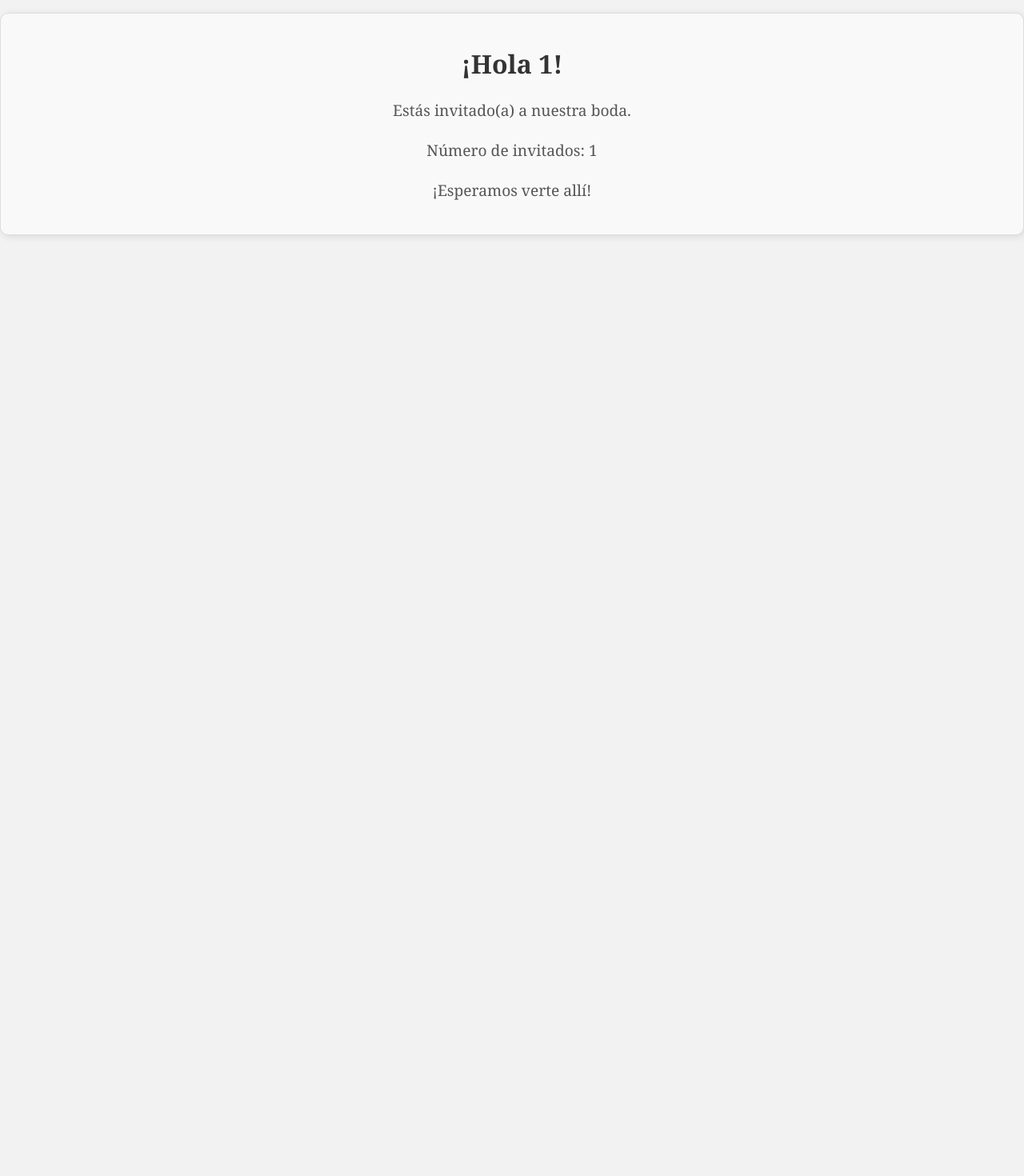
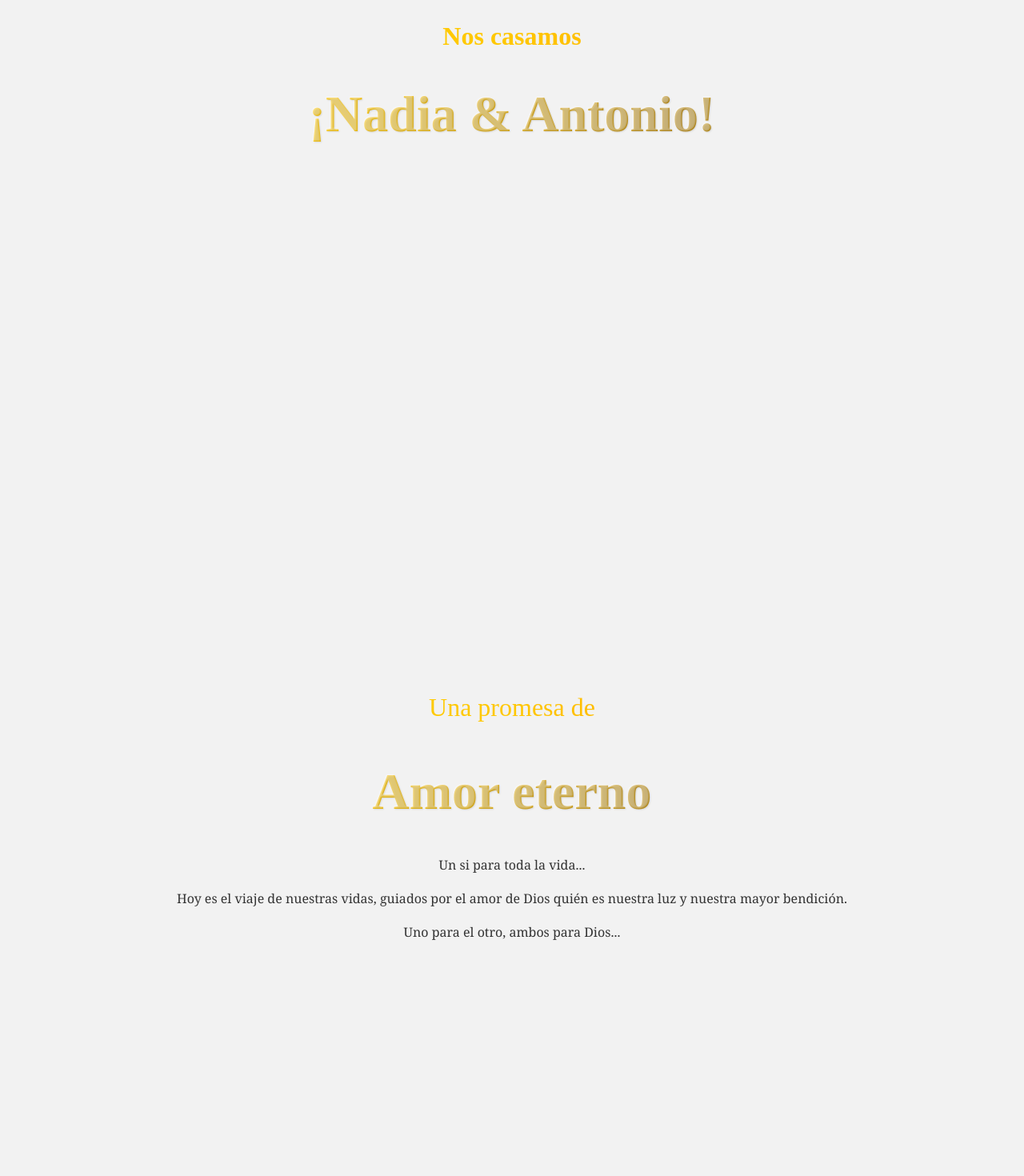
Before and after one commit to Willmouzalli/invitacion_boda, an Angular app: page /invitacion/1/1 in a window 1280 px wide. Shown: the top 1470 px of the page at 80% size. Before the commit the page ends 800 px from the top, so only its background shows below. Built offline with nearby package versions, Linux system fonts and the light colour scheme.

Commit message:
Agregando colores y textos

```diff
--- a/src/app/invitacion/invitacion.component.css
+++ b/src/app/invitacion/invitacion.component.css
@@ -6,11 +6,40 @@
   border: 1px solid #ddd;
   border-radius: 10px;
   box-shadow: 2px 2px 10px rgba(0, 0, 0, 0.1);
+  height: 100vh;
+  scroll-snap-align: end;
+  scroll-snap-type: y mandatory;
+}
+.dorado_brillante {
+  font-size: 4em;
+  font-family: 'Dancing Script', cursive;
+  background: linear-gradient(90deg, #FFD700, #FFC700, #B8860B, #FFD700);
+  -webkit-background-clip: text;
+  -webkit-text-fill-color: transparent;
+  text-shadow: 1px 1px 2px rgba(0, 0, 0, 0.1), -1px -1px 2px rgba(255, 255, 255, 0.5);
+
 }
 
-.invitacion h1 {
-  color: #333;
+.primer_elemento {
+  text-align: center;
+  height: 100vh;
+  scroll-snap-align: start center;
+  scroll-snap-type: y mandatory;
+}
+
+.dorado_normal {
   font-size: 2em;
+  font-family: 'Dancing Script', cursive;
+  background: linear-gradient(90deg, #FFD700, #FFC700, #FF8C00);
+  -webkit-background-clip: text;
+  -webkit-text-fill-color: transparent;
+}
+
+.promesa {
+  text-align: center;
+  height: 100vh;
+  scroll-snap-align: center end;
+  scroll-snap-type: y mandatory;
 }
 
 .invitacion p {
--- a/src/app/invitacion/invitacion.component.html
+++ b/src/app/invitacion/invitacion.component.html
@@ -1,6 +1,22 @@
+<div class="primer_elemento">
+  <h2 class="dorado_normal">Nos casamos</h2>
+  <h1 class="dorado_brillante">¡Nadia & Antonio!</h1>
+</div>
+
+<div class="promesa">
+  <p class="dorado_normal">Una promesa de</p>
+  <h1 class="dorado_brillante">Amor eterno</h1>
+  <p>Un si para toda la vida...</p>
+  <p>Hoy es el viaje de nuestras vidas, guiados por el amor de Dios quién es nuestra luz y nuestra mayor bendición.</p>
+  <p>Uno para el otro, ambos para Dios...</p>
+</div>
+
+
 <div class="invitacion">
-  <h1>¡Hola {{ nombre }}!</h1>
-  <p>Estás invitado(a) a nuestra boda.</p>
+  <h1 class="dorado_brillante">Enero</h1>
+  <h2 class="dorado_normal">SABADO - 10 - 2026</h2>
+  <h1 class="dorado_brillante">Acompañanos {{ nombre }}!</h1>
+  <p>Estás invitado(a) en este día tan especial...</p>
   <p>Número de invitados: {{ numeroInvitados }}</p>
   <p>¡Esperamos verte allí!</p>
 </div>
```
